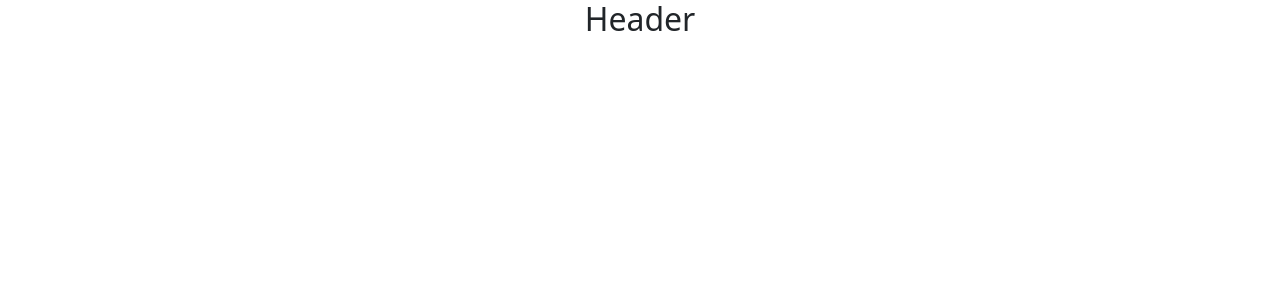
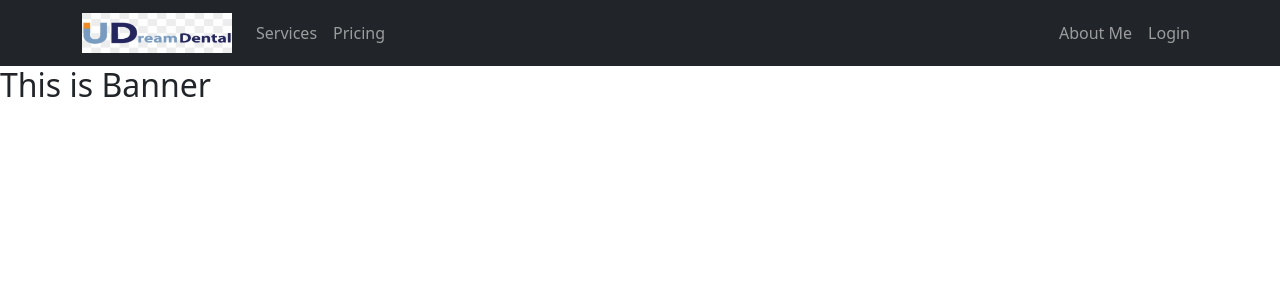
Before and after one commit to Rasel105/UDream_Dental, a React (Create React App) app: page / in a window 1280 px wide. Shown: the top 300 px of the page. Built offline with nearby package versions, Linux system fonts and the light colour scheme.

Commit message:
components setup as well routes route setup

```diff
--- a/public/index.html
+++ b/public/index.html
@@ -26,7 +26,7 @@
       work correctly both with client-side routing and a non-root public URL.
       Learn how to configure a non-root public URL by running `npm run build`.
     -->
-  <title>React App</title>
+  <title>UDreamDental</title>
 </head>
 
 <body>
--- a/src/App.js
+++ b/src/App.js
@@ -1,12 +1,20 @@
 import { Route, Routes } from 'react-router-dom';
 import './App.css';
 import Header from './pages/Shared/Header/Header';
-
+import About from './pages/About/About'
+import Home from './pages/Home/Home/Home'
+import Login from './pages/Login/Login/Login'
+import Services from './pages/Home/Services/Services';
 function App() {
   return (
-    <div className="App">
+    <div>
+      <Header />
       <Routes>
-        <Route path='/' element={<Header />}></Route>
+        <Route path='/' element={<Home />}></Route>
+        <Route path='/home' element={<Home />}></Route>
+        <Route path='aboutme' element={<About />}></Route>
+        <Route path='/login' element={<Login />}></Route>
+        <Route path='/services' element={<Services />}></Route>
       </Routes>
     </div>
   );
--- a/src/pages/Home/Banner/Banner.js
+++ b/src/pages/Home/Banner/Banner.js
@@ -3,7 +3,7 @@ import React from 'react';
 const Banner = () => {
      return (
           <div>
-               <h2>This is Banner</h2>
+
           </div>
      );
 };
--- a/src/pages/Shared/Header/Header.js
+++ b/src/pages/Shared/Header/Header.js
@@ -1,9 +1,33 @@
 import React from 'react';
+import { Container, Nav, Navbar } from 'react-bootstrap';
+import { Link } from 'react-router-dom';
+import logo from '../../../images/logo-2.png'
 
 const Header = () => {
      return (
           <div>
-               <h2>Header</h2>
+               <Navbar collapseOnSelect expand="lg" bg="dark" variant="dark">
+                    <Container>
+                         <Navbar.Brand as={Link} to='/'>
+                              <img style={{ width: "150px", height: '40px' }} src={logo} alt="" />
+                         </Navbar.Brand>
+                         <Navbar.Toggle aria-controls="responsive-navbar-nav" />
+                         <Navbar.Collapse id="responsive-navbar-nav">
+                              <Nav className="me-auto">
+                                   <Nav.Link as={Link} to="/services">Services</Nav.Link>
+                                   <Nav.Link href="#pricing">Pricing</Nav.Link>
+                              </Nav>
+                              <Nav>
+                                   <Nav.Link as={Link} to='/aboutme'>
+                                        About Me
+                                   </Nav.Link>
+                                   <Nav.Link as={Link} to='/login'>
+                                        Login
+                                   </Nav.Link>
+                              </Nav>
+                         </Navbar.Collapse>
+                    </Container>
+               </Navbar>
           </div>
      );
 };
```
Also changed, not shown: src/pages/Shared/Footer.js (added).
